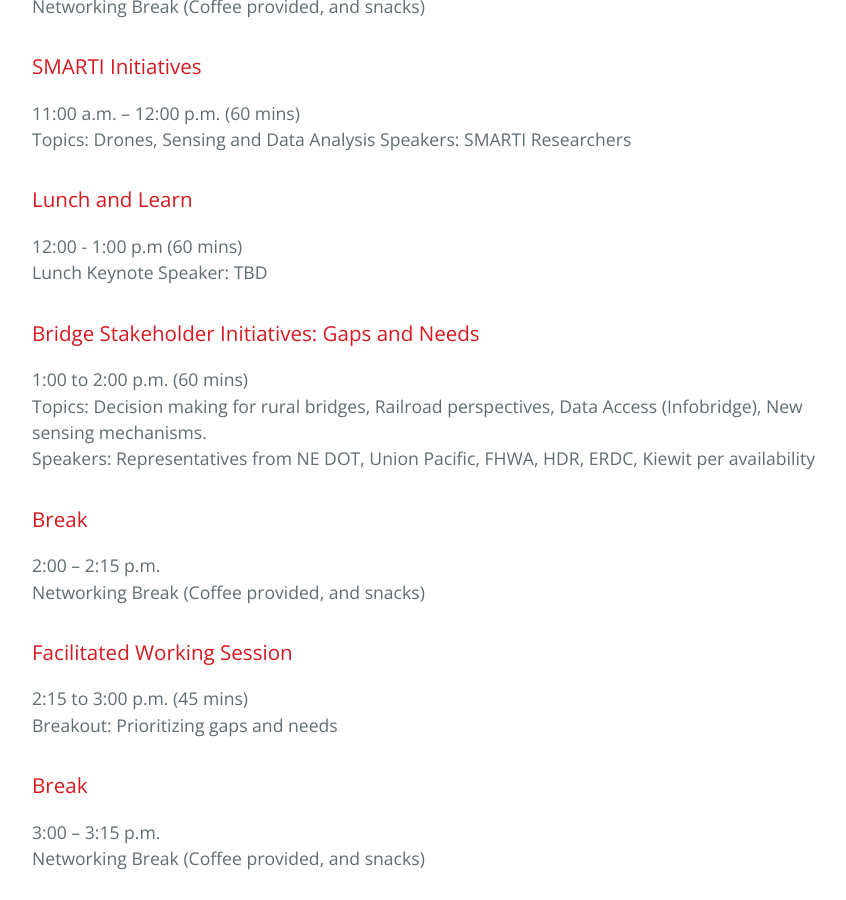
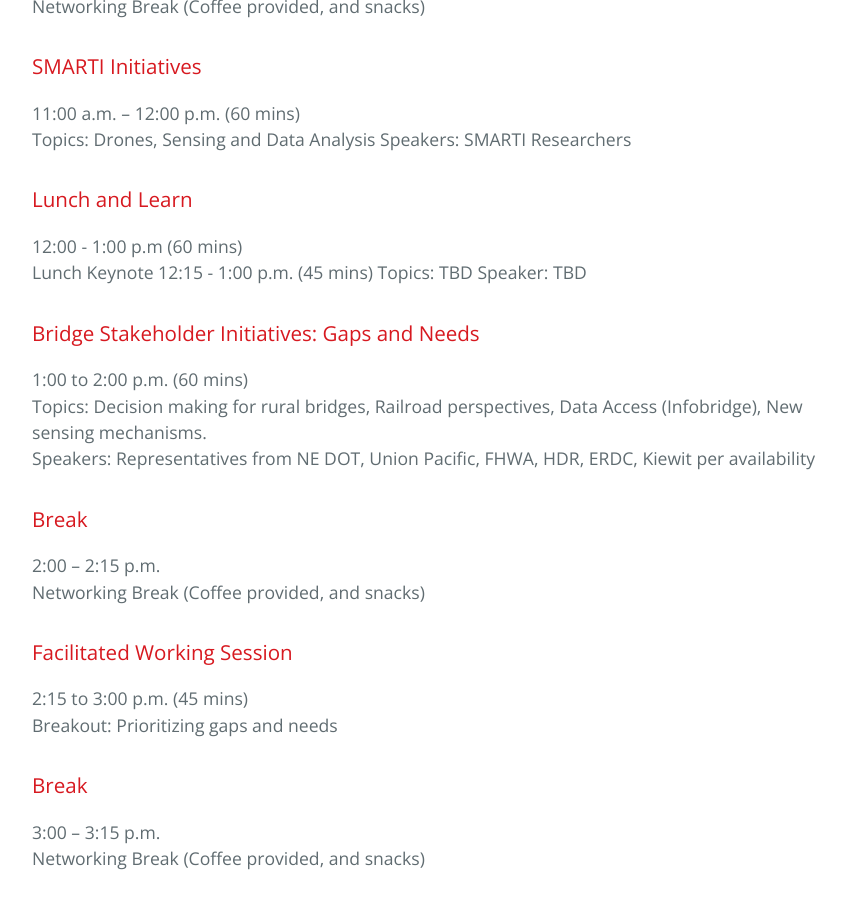
Before and after one commit to BridgingBigData/BridgingBigData.github.io, a Jekyll site: the page built from pages/bbd2019agenda.md, in a window 1280 px wide and 900 px high, scrolled down 1753 px. Shown: the whole window, without its empty margins (192-1038 px from the left). Built offline with Jekyll 4.4.1, drawn with Linux system fonts in a browser that asks for light colours.

Commit message:
Update bbd2019agenda.md

```diff
--- a/pages/bbd2019agenda.md
+++ b/pages/bbd2019agenda.md
@@ -50,7 +50,9 @@ Speakers: SMARTI Researchers
 
 ### Lunch and Learn
 12:00 - 1:00 p.m (60 mins)
-Lunch Keynote Speaker: TBD
+Lunch Keynote 12:15 - 1:00 p.m. (45 mins)
+Topics: TBD
+Speaker: TBD
 
 ### Bridge Stakeholder Initiatives: Gaps and Needs
 1:00 to 2:00 p.m. (60 mins)
```
